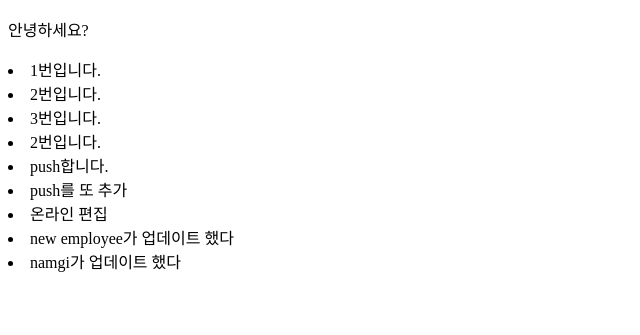
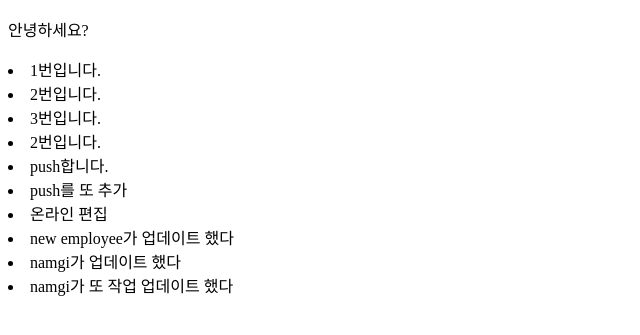
Before and after one commit to Tunner95/test, a plain HTML site: page index.html in a window 1280 px wide. Shown: the part 127-462 px from the top of the page, without its empty margins (0-640 px from the left). Drawn offline with Linux system fonts and the light colour scheme.

Commit message:
남기가 또 추가

```diff
--- a/index.html
+++ b/index.html
@@ -19,6 +19,7 @@
 		<li>온라인 편집</li>
 		<li>new employee가 업데이트 했다</li>
 		<li>namgi가 업데이트 했다</li>
+		<li>namgi가 또 작업 업데이트 했다</li>
 	</div>
 </body>
 </html>
```
